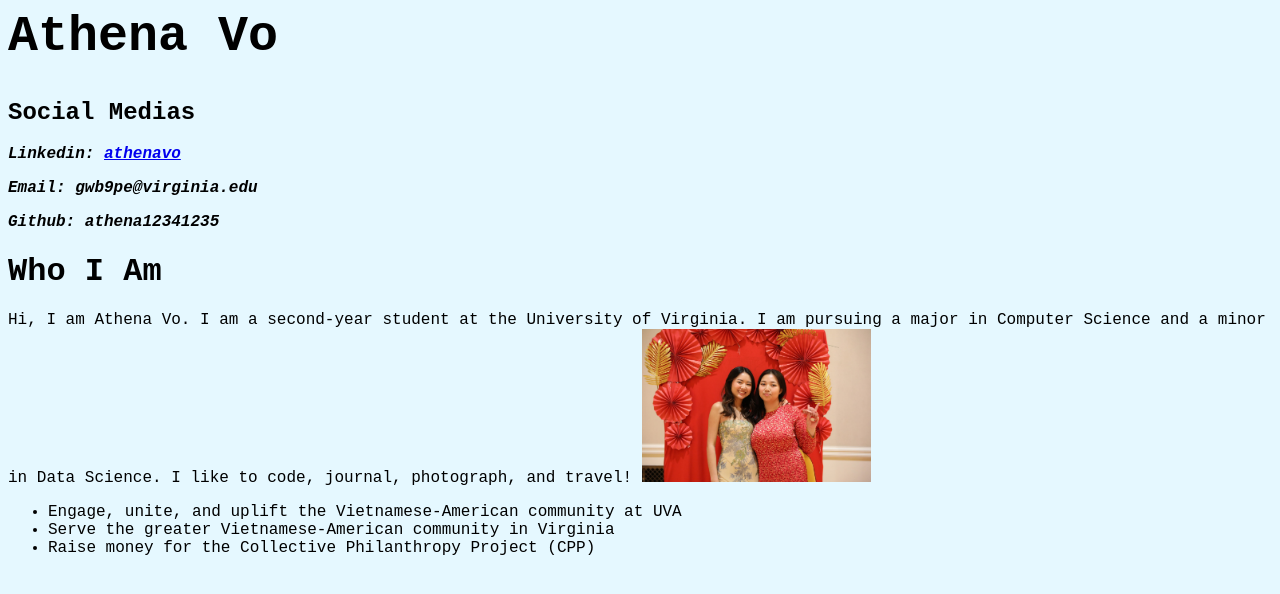
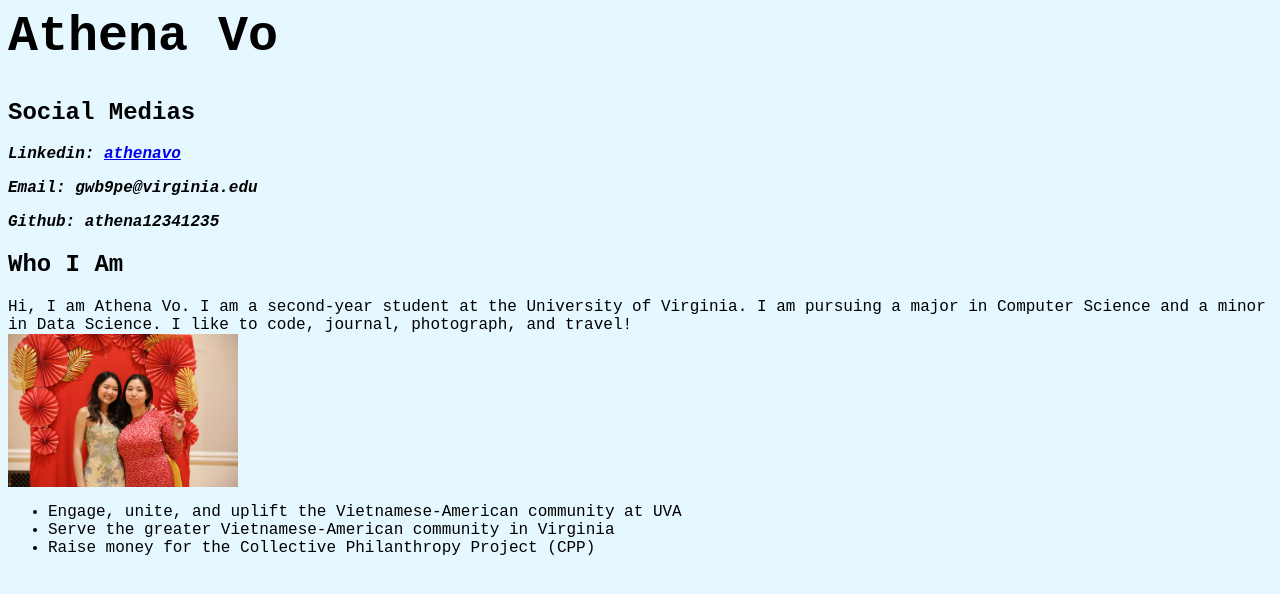
Before and after one commit to athena12341235/athena12341235.github.io, a plain HTML site: page index.html in a window 1280 px wide. Drawn offline with Linux system fonts and the light colour scheme.

Commit message:
Update index.html

```diff
--- a/index.html
+++ b/index.html
@@ -14,8 +14,8 @@
     <p><i>Linkedin: <a href="https://www.linkedin.com/in/athena-vo/" target="_blank">athenavo</a></i></p>
     <p><i>Email: gwb9pe@virginia.edu</i></p>
     <p><i>Github: athena12341235</i></p>
-    <h1><b>Who I Am</b></h1>
-    Hi, I am Athena Vo. I am a second-year student at the University of Virginia. I am pursuing a major in Computer Science and a minor in Data Science. I like to code, journal, photograph, and travel!
+    <h2><b>Who I Am</b></h2>
+    Hi, I am Athena Vo. I am a second-year student at the University of Virginia. I am pursuing a major in Computer Science and a minor in Data Science. I like to code, journal, photograph, and travel!<br>
     <img src="bbe1392f-34fb-46a8-a83b-c59a47b2a5ec.jpeg" height="152.9" width="229.5">
     <ul>
       <li>Engage, unite, and uplift the Vietnamese-American community at UVA</li>
```
